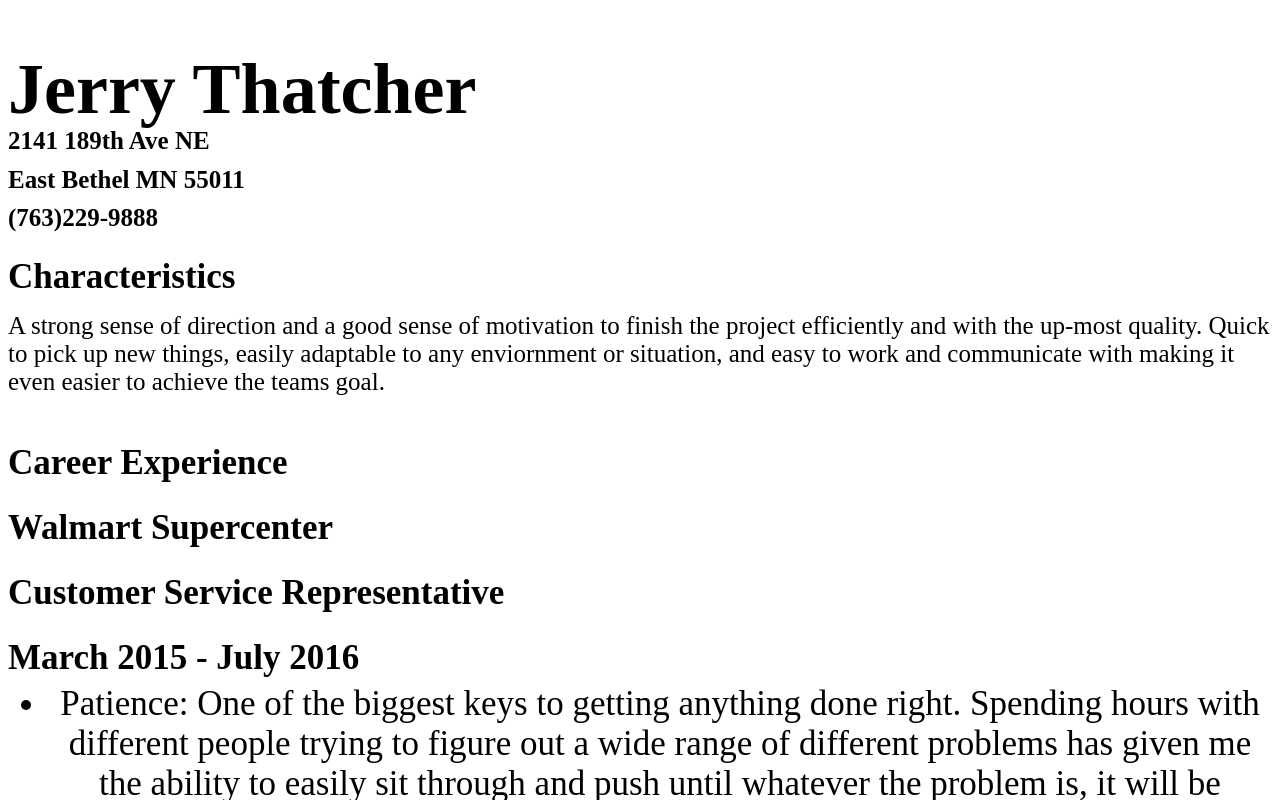
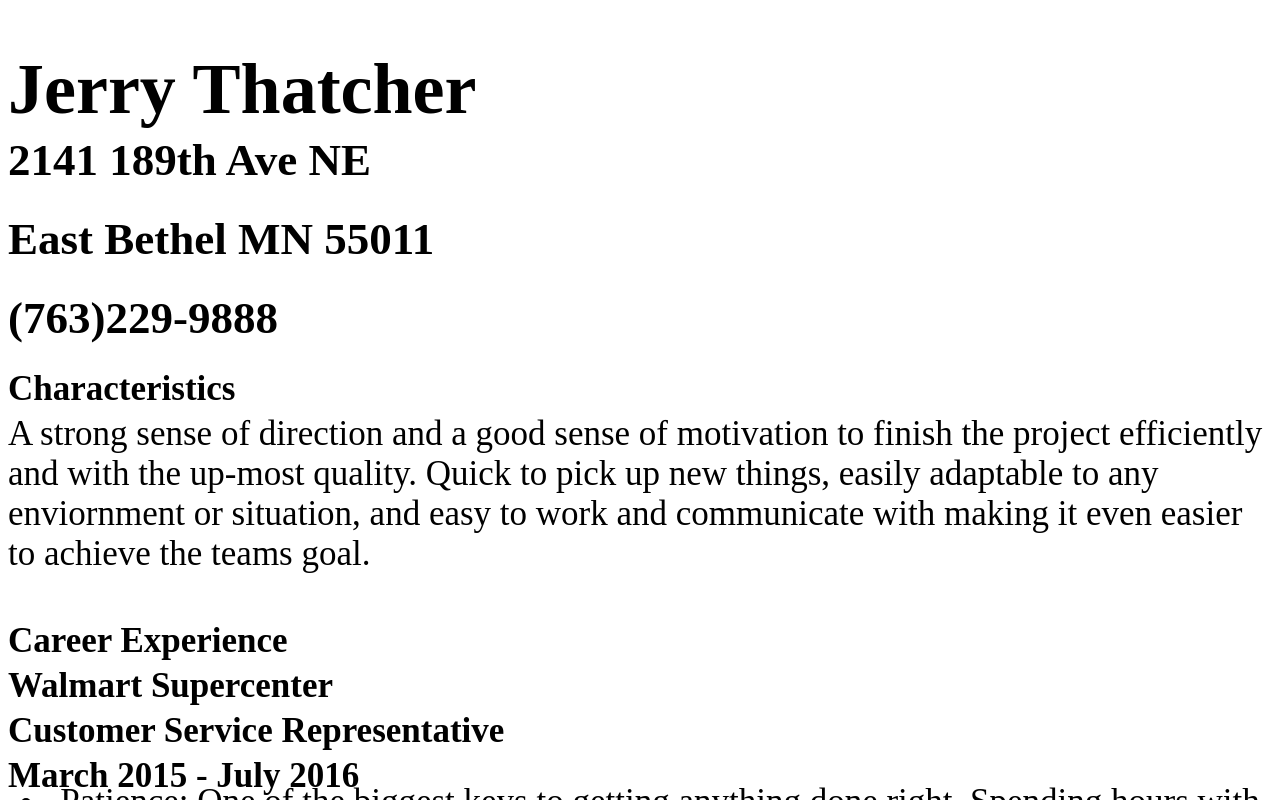
Before and after one commit to JThatch97/JThatch97.github.io, a plain HTML site: page index.html in a window 1280 px wide. Shown: the top 800 px of the page. Drawn offline with Linux system fonts and the light colour scheme.

Commit message:
Update style.css

```diff
--- a/style.css
+++ b/style.css
@@ -16,26 +16,26 @@ experience {
 
 h1 {
 font-size: 72px;
-margin-bottom: -25px;
+margin-bottom: -35px;
 }
 
 h2 {
-font-size: 25px;
+font-size: 45px;
 margin-bottom: -10px
 }
 
 h3 {
 font-size: 35px;
-margin-bottom: -10px;
+margin-bottom: -30px;
 }
 
 h4 {
 font-size: 35px;
-margin-bottom: -10px
+margin-bottom: -30px
 }
 
 p {
-font-size: 25px;
+font-size: 35px;
 
 }
 
```
